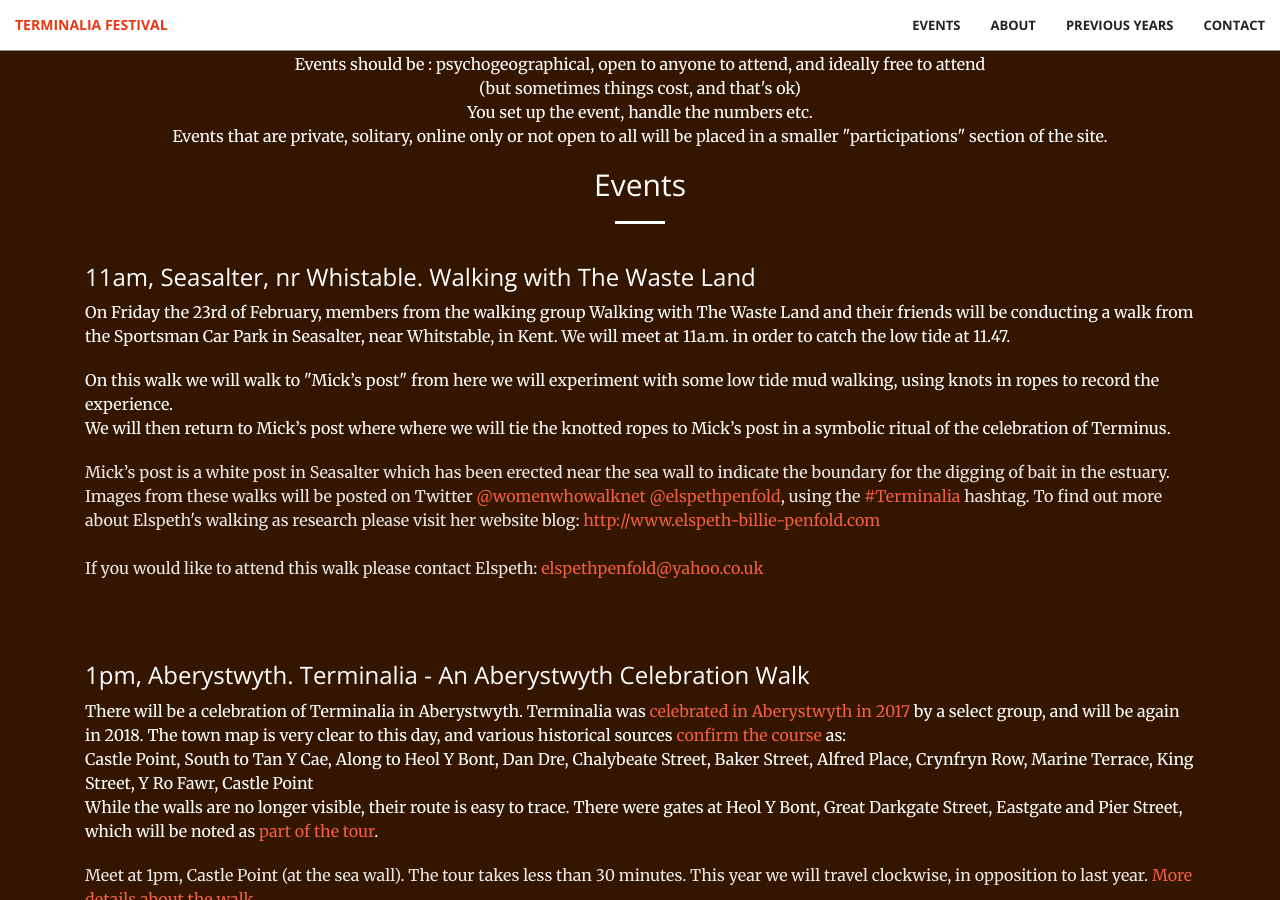
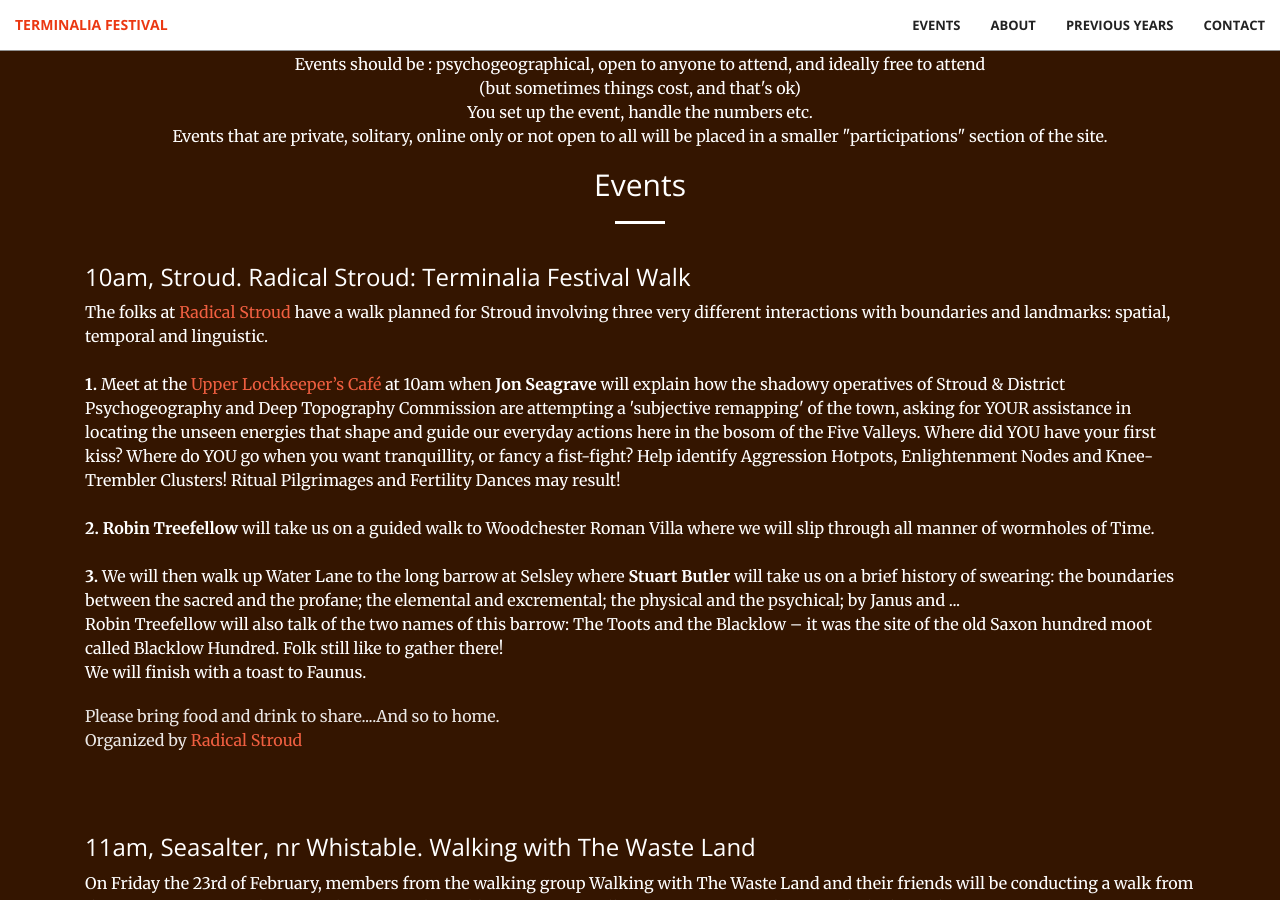
Before and after one commit to timwaters/terminalia, a Jekyll site: the page built from index.html, in a window 1280 px wide and 900 px high, scrolled down 1592 px. Built offline with Jekyll 4.4.1, drawn with Linux system fonts in a browser that asks for light colours.

Commit message:
add stroud event

```diff
--- a/_includes/events.html
+++ b/_includes/events.html
@@ -11,6 +11,43 @@
         <h2 class="section-heading">Events</h2>
 
         <hr class="light">
+
+
+        <div class="col-lg-12 col-lg-offset-0 text-left event">
+
+          <h3>10am, Stroud. Radical Stroud: Terminalia Festival Walk </h3>
+
+
+          <p class="text">
+            The folks at <a href="http://www.radicalstroud.co.uk">Radical Stroud</a> have a walk planned for Stroud involving three very different interactions with boundaries and
+            landmarks: spatial, temporal and linguistic.
+            <br /> <br />
+            <b>1.</b> Meet at the <a href="http://upperlockcafe.co.uk/">Upper Lockkeeper’s Café</a> at 10am when
+            <b>Jon Seagrave</b> will explain how the shadowy operatives of Stroud & District Psychogeography and Deep Topography Commission
+            are attempting a 'subjective remapping' of the town, asking for YOUR assistance in locating the unseen energies that
+            shape and guide our everyday actions here in the bosom of the Five Valleys. Where did YOU have your first kiss? Where
+            do YOU go when you want tranquillity, or fancy a fist-fight? Help identify Aggression Hotpots, Enlightenment Nodes and
+            Knee-Trembler Clusters! Ritual Pilgrimages and Fertility Dances may result!
+            <br /> <br />
+
+            <b>2.</b>
+            <b>Robin Treefellow</b> will take us on a guided walk to Woodchester Roman Villa where we will slip through all manner of
+            wormholes of Time.
+            <br /> <br />
+            <b>3.</b> We will then walk up Water Lane to the long barrow at Selsley where
+            <b>Stuart Butler</b> will take us on a brief history of swearing: the boundaries between the sacred and the profane; the
+            elemental and excremental; the physical and the psychical; by Janus and ...
+            <br /> Robin Treefellow will also talk of the two names of this barrow: The Toots and the Blacklow – it was the site of the
+            old Saxon hundred moot called Blacklow Hundred. Folk still like to gather there!
+            <br /> We will finish with a toast to Faunus.
+          </p>
+          <p class="text-faded">
+
+            Please bring food and drink to share....And so to home. <br />
+            Organized by <a href="http://www.radicalstroud.co.uk">Radical Stroud</a>
+          </p>
+        </div>
+
 
         <div class="col-lg-12 col-lg-offset-0 text-left event">
 
```
